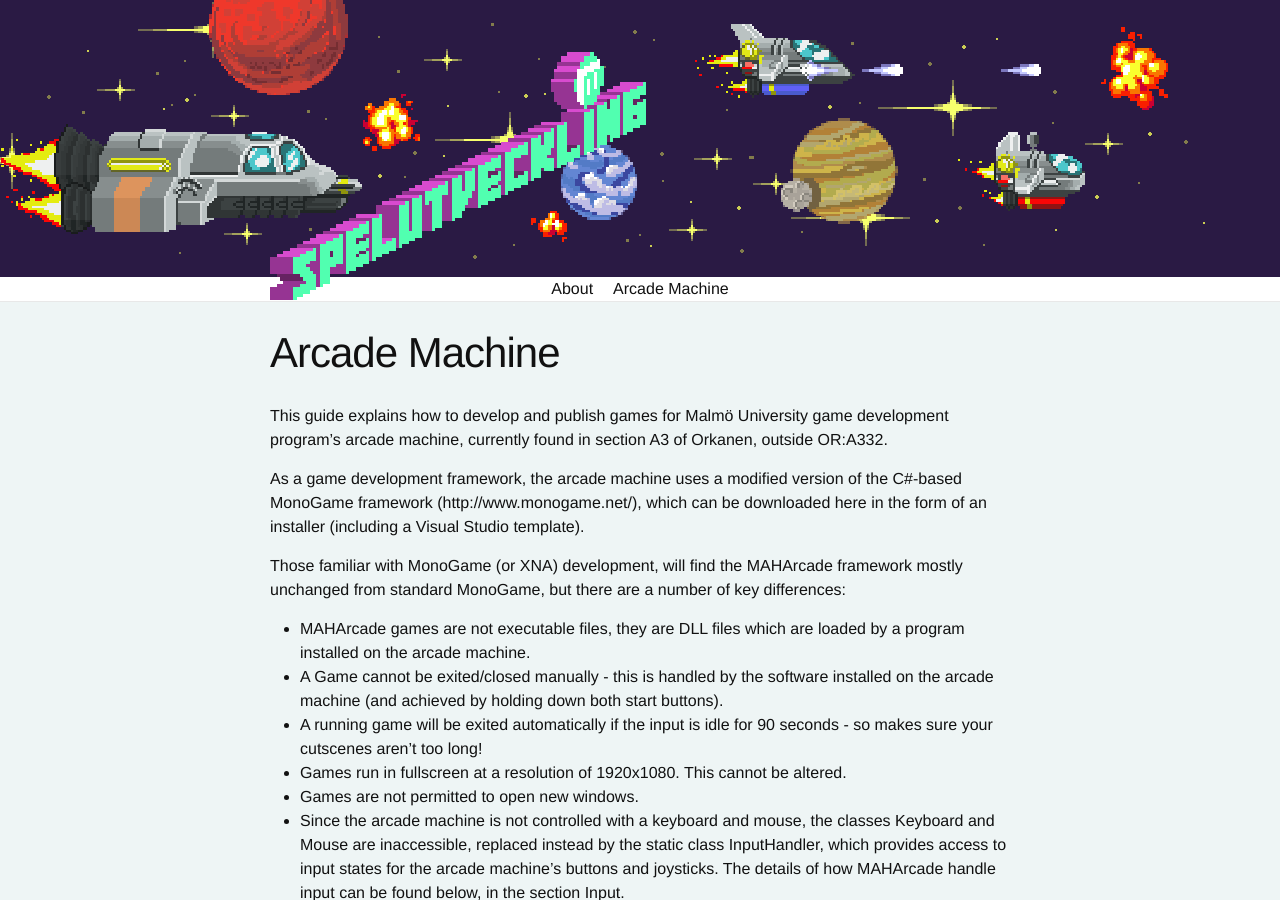
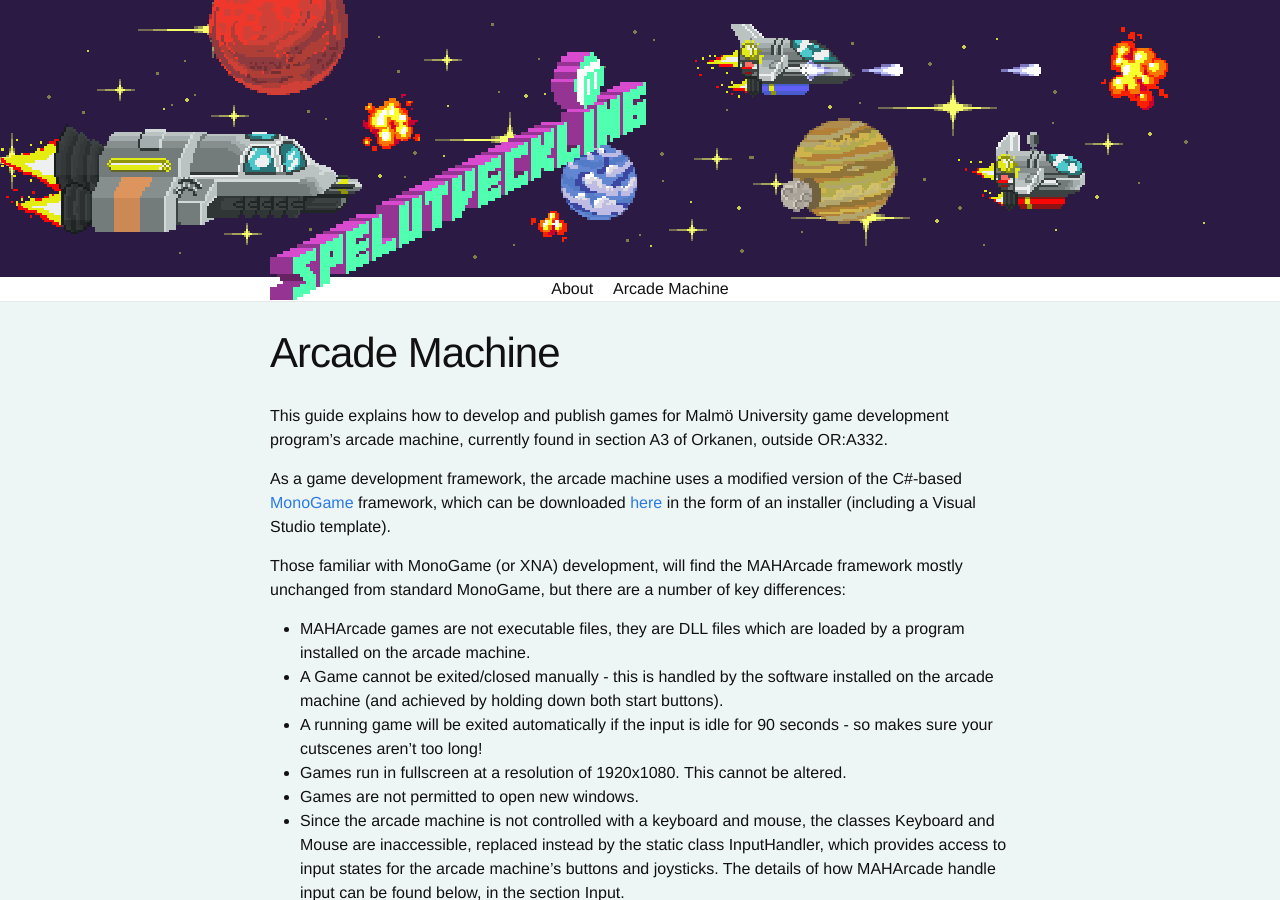
Before and after one commit to alexbMAH/alexbMAH.github.io, a Jekyll site: the page built from arcade-machine.md, in a window 1280 px wide and 900 px high. Built offline with Jekyll 4.4.1, drawn with Linux system fonts in a browser that asks for light colours; some of the changed lines change nothing that is shown.

Commit message:
Added MonoGame and installer links.

```diff
--- a/arcade-machine.md
+++ b/arcade-machine.md
@@ -6,7 +6,7 @@ permalink: /arcade/
 
 This guide explains how to develop and publish games for Malmö University game development program’s arcade machine, currently found in section A3 of Orkanen, outside OR:A332. <Insert photo of the machine>
 
-As a game development framework, the arcade machine uses a modified version of the C#-based MonoGame framework (http://www.monogame.net/), which can be downloaded here <insert link to installer> in the form of an installer (including a Visual Studio template).
+As a game development framework, the arcade machine uses a modified version of the C#-based [MonoGame](http://www.monogame.net/) framework, which can be downloaded [here](https://github.com/alexbMAH/MAHArcade/raw/master/MAHArcadeSystemSetup.exe) in the form of an installer (including a Visual Studio template).
 
 Those familiar with MonoGame (or XNA) development, will find the MAHArcade framework mostly unchanged from standard MonoGame, but there are a number of key differences:
 
```
